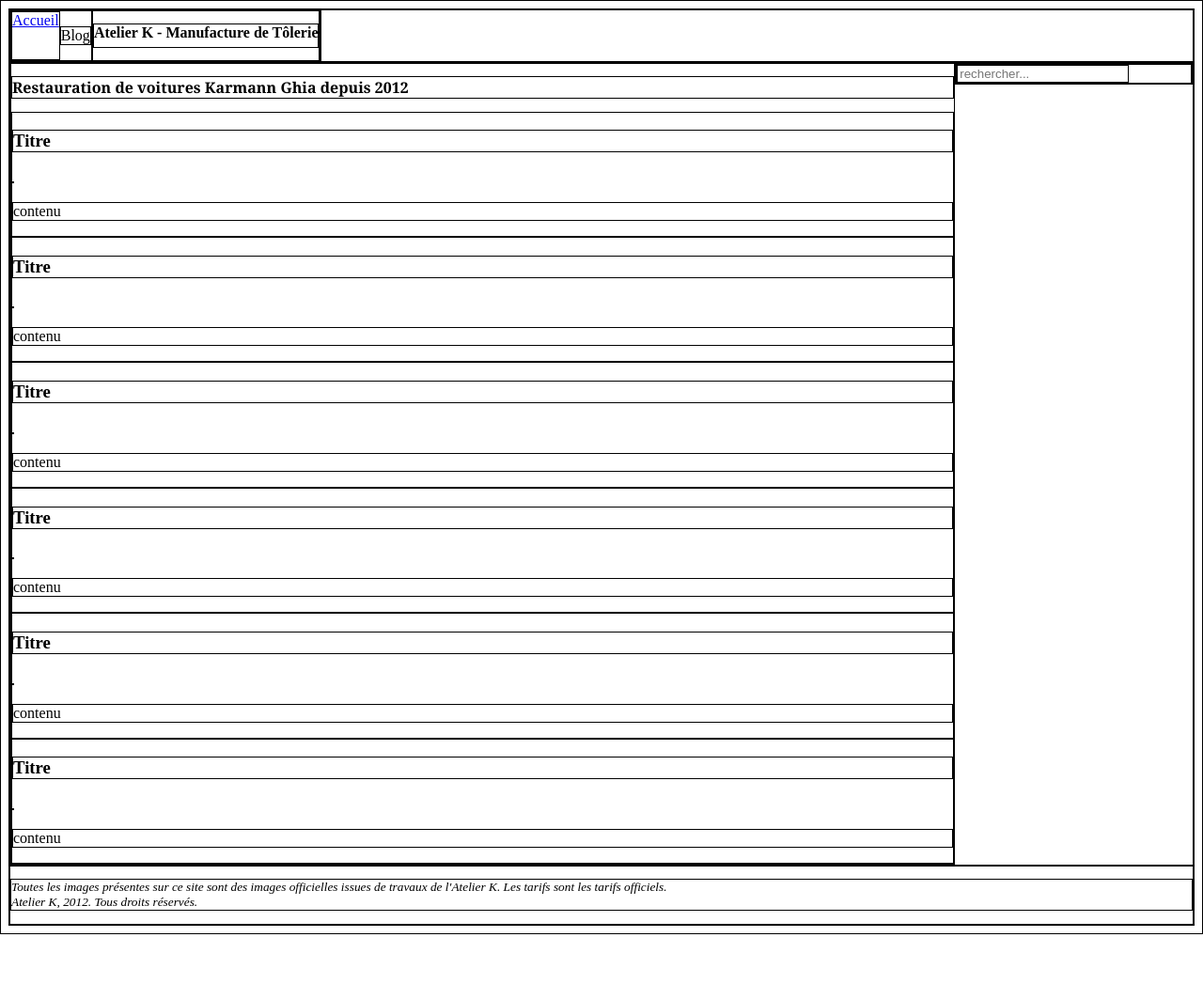
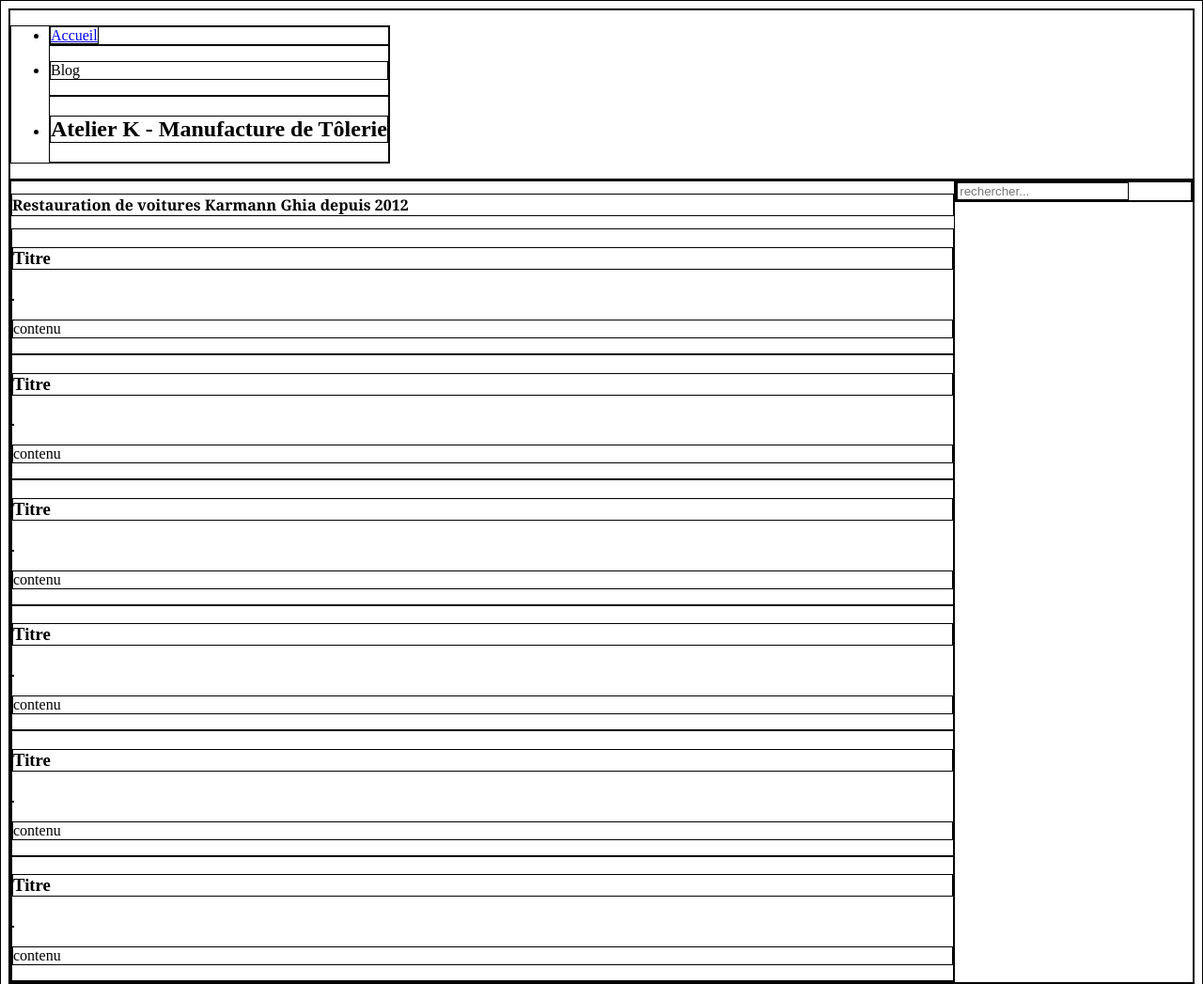
Before and after one commit to dblt-tim/projet-web, a plain HTML site: page blog.html in a window 1280 px wide. Shown: the top 1047 px of the page at 94% size. Before the commit the page ends 994 px from the top, so only its background shows below. Drawn offline with Linux system fonts and the light colour scheme.

Commit message:
updated navbar

```diff
--- a/blog.html
+++ b/blog.html
@@ -9,18 +9,11 @@
     </head>
     <body>
         <nav id="TopBar">
-            <div id="TBarLeft">
-                <!-- ajouter le logo -->
-                <a href="index.html">Accueil</a>
-                <p>Blog</p>
-                <!-- ajouter les liens vers les autres pages-->
-            </div>
-            <div id="TBarCenter">
-                <h1>Atelier K - Manufacture de Tôlerie</h1>
-            </div>
-            <div id="TBarRight">
-
-            </div>
+            <ul>
+                <li><a href="index.html">Accueil</a></li>
+                <li><p>Blog</p></li>
+                <li><h1>Atelier K - Manufacture de Tôlerie</h1></li>
+            </ul>
         </nav>
 
         <main>
```
Also changed, not shown: index.html (+5 -12 lines).
